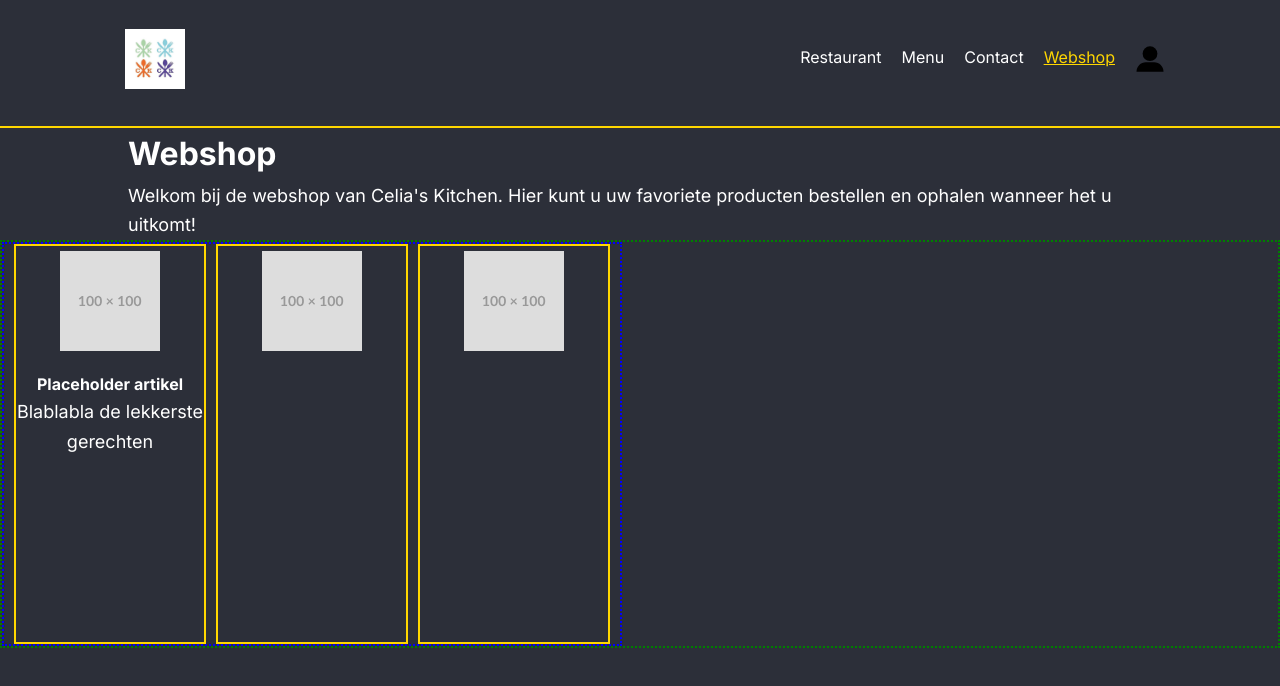
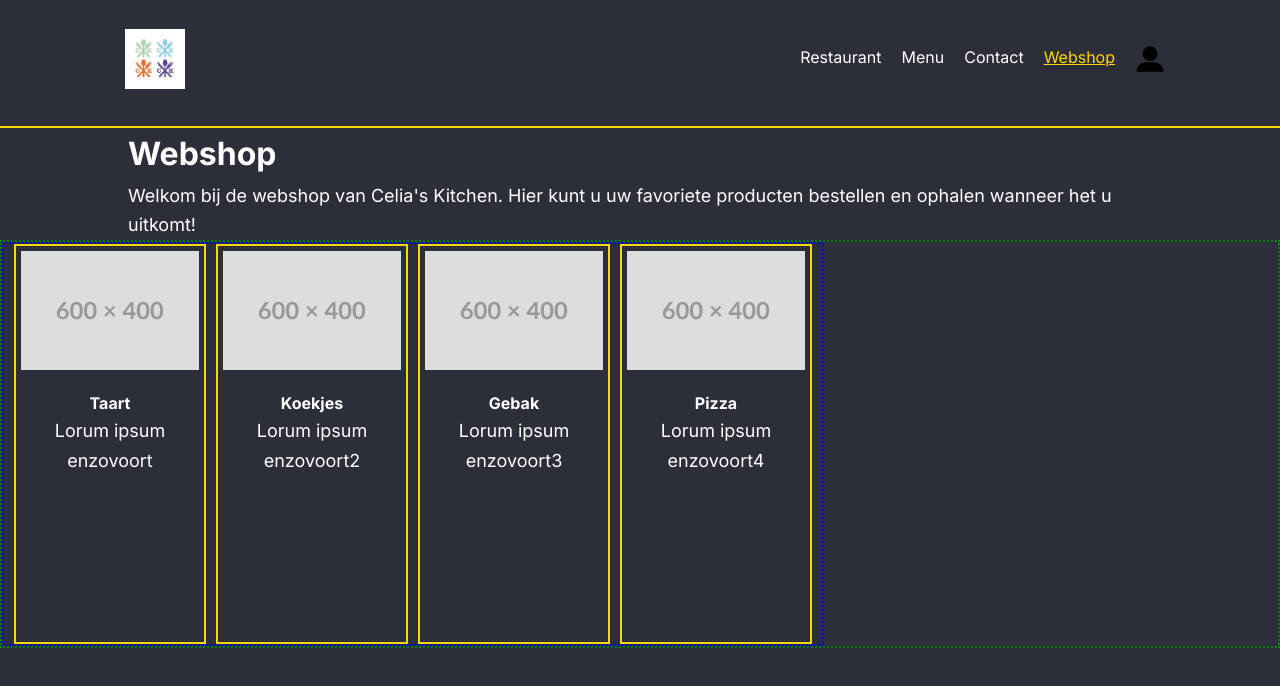
Before and after one commit to RemyLauryssen/Eindopdracht, a React (Vite) app: page /webshop in a window 1280 px wide. Shown: the top 686 px of the page. Built offline with nearby package versions, Linux system fonts and the light colour scheme.

Commit message:
Updated webshop

```diff
--- a/src/pages/webshop/Webshop.css
+++ b/src/pages/webshop/Webshop.css
@@ -41,3 +41,7 @@
     text-align: center;
     padding: 0;
 }
+
+.product-image {
+    padding: 10px 10px 0 10px;
+}
--- a/src/pages/webshop/Webshop.jsx
+++ b/src/pages/webshop/Webshop.jsx
@@ -1,8 +1,10 @@
-import React from "react";
+import React, {useState} from "react";
 import "./Webshop.css";
 import LogoPlaceholder from "../../assets/logo_placeholder.svg";
+import {webshopProduct} from "./WebshopProduct.js";
 
 function Webshop() {
+
     return (
         <main>
             <div className="webshop-introduction">
@@ -13,22 +15,38 @@ function Webshop() {
             </div>
             <div className="webshop-main-container">
             <div className="product-catalog">
-                <div className="product-card">
-                    <img src={LogoPlaceholder} alt="Placeholder image"/>
-                    <h4>Placeholder artikel</h4>
-                    <p>Blablabla de lekkerste gerechten</p>
-                </div>
-                <div className="product-card">
-                    <img src={LogoPlaceholder} alt="Placeholder image"/>
-                </div>
-                <div className="product-card">
-                    <img src={LogoPlaceholder} alt="Placeholder image"/>
+
+                    {webshopProduct.map((webshopProduct) => {
+                        return (<div key={webshopProduct.id}>
+                            <div className="product-card">
+                                        <img src={webshopProduct.image}
+                                                   alt="placeholder image"
+                                        className="product-image"/>
+                                    <h4 className={webshopProduct.name}>{webshopProduct.name}</h4>
+                                <p>{webshopProduct.description}</p>
+                            </div>
+
+                        </div>)
+                    })}
+
+
+
+
+                {/*    <img src={webshopProduct[0].image} alt="Placeholder image"/>*/}
+                {/*    <h4>{webshopProduct[0].name}</h4>*/}
+                {/*    <p>{webshopProduct[0].description}</p>*/}
+                {/*</div>*/}
+                {/*<div className="product-card">*/}
+                {/*    <img src={LogoPlaceholder} alt="Placeholder image"/>*/}
+                {/*</div>*/}
+                {/*<div className="product-card">*/}
+                {/*    <img src={LogoPlaceholder} alt="Placeholder image"/>*/}
                 </div>
 
 
             </div>
 
-            </div>
+
         </main>
     );
 }
--- /dev/null
+++ b/src/pages/webshop/WebshopProduct.js
@@ -0,0 +1,32 @@
+import placeholderImage1 from "../../assets/600x400_1.svg"
+import placeholderImage2 from "../../assets/600x400_2.svg"
+
+export let webshopProduct = [{
+    id: 0,
+    name: "Taart",
+    allergies: "Gluten",
+    description: "Lorum ipsum enzovoort",
+    image: placeholderImage1
+},
+    {
+        id: 1,
+        name: "Koekjes",
+        allergies: "Suiker",
+        description: "Lorum ipsum enzovoort2",
+        image: placeholderImage2
+    },
+    {
+        id: 2,
+        name: "Gebak",
+        allergies: "Zeedieren",
+        description: "Lorum ipsum enzovoort3",
+        image: placeholderImage2
+    },
+    {
+        id: 3,
+        name: "Pizza",
+        allergies: "Kaas",
+        description: "Lorum ipsum enzovoort4",
+        image: placeholderImage2
+    }
+]
```
